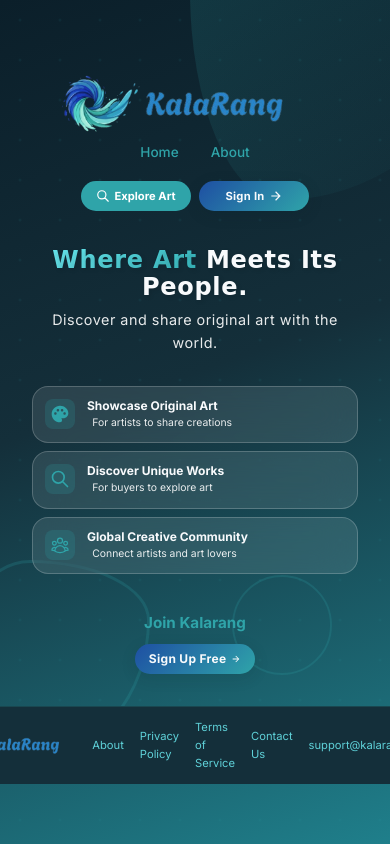
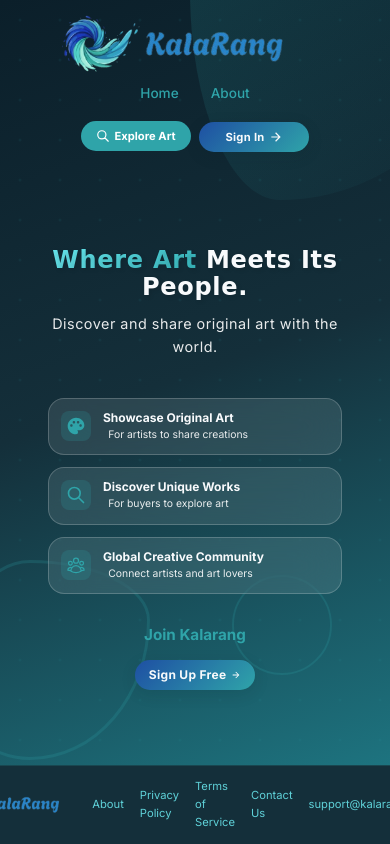
Before and after one commit to DevenderAmbati/Kalarang, a React (Create React App) app in the folder kalarang/: page / in a window 390 px wide. Built offline with nearby package versions, Linux system fonts and the light colour scheme; no server answers.

Commit message:
mobile resp 2

```diff
--- a/kalarang/src/pages/home.css
+++ b/kalarang/src/pages/home.css
@@ -168,9 +168,7 @@
   }
 
   .home-main-content {
-    flex: unset;
-    min-height: 55vh;
-    padding: 0rem ;
+    padding: 5rem 1.5rem 3rem;
   }
 
   .login-left-content {
--- a/kalarang/src/pages/login.css
+++ b/kalarang/src/pages/login.css
@@ -1002,12 +1002,12 @@ a:hover {
 
   /* Main content adjustments */
   .login-left-content {
-    padding: 1rem !important;
-    margin-top: 1rem;
+    padding: 0 !important;
+    margin-top: 0;
   }
 
   .login-left-section {
-    padding: 1rem !important;
+    padding: 0 1.5rem !important;
   }
 
   .login-logo-glow {
@@ -1020,7 +1020,7 @@ a:hover {
 
   .login-hero-headline {
     font-size: 1.5rem !important;
-    margin: -0.5rem 0 0.5rem 0 !important;
+    margin: 0 0 0.75rem 0 !important;
   }
 
   .login-hero-subtext {
@@ -1028,12 +1028,12 @@ a:hover {
   }
 
   .login-brand-section {
-    margin-bottom: 2rem !important;
+    margin-bottom: 2.5rem !important;
   }
 
   .login-feature-list {
-    gap: 0.5rem !important;
-    margin-bottom: 1rem !important;
+    gap: 0.75rem !important;
+    margin-bottom: 1.5rem !important;
   }
 
   .login-feature-item {
@@ -1080,9 +1080,9 @@ a:hover {
   /* Call to action mobile */
   .home-cta-section {
     flex-direction: column !important;
-    gap: 0.5rem !important;
-    margin-top: 2.5rem !important;
-    margin-bottom: 1rem !important;
+    gap: 0.75rem !important;
+    margin-top: 2rem !important;
+    margin-bottom: 1.5rem !important;
   }
 
   .home-cta-heading {
```
